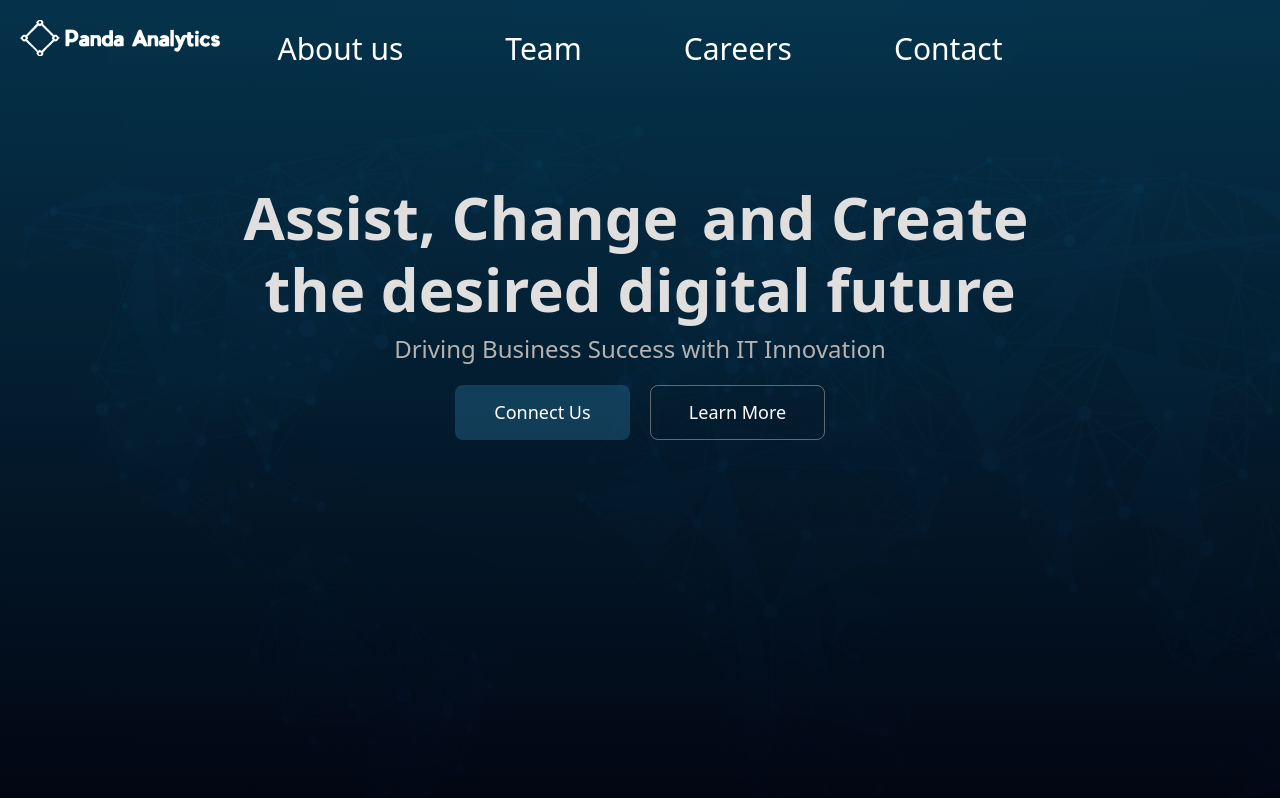
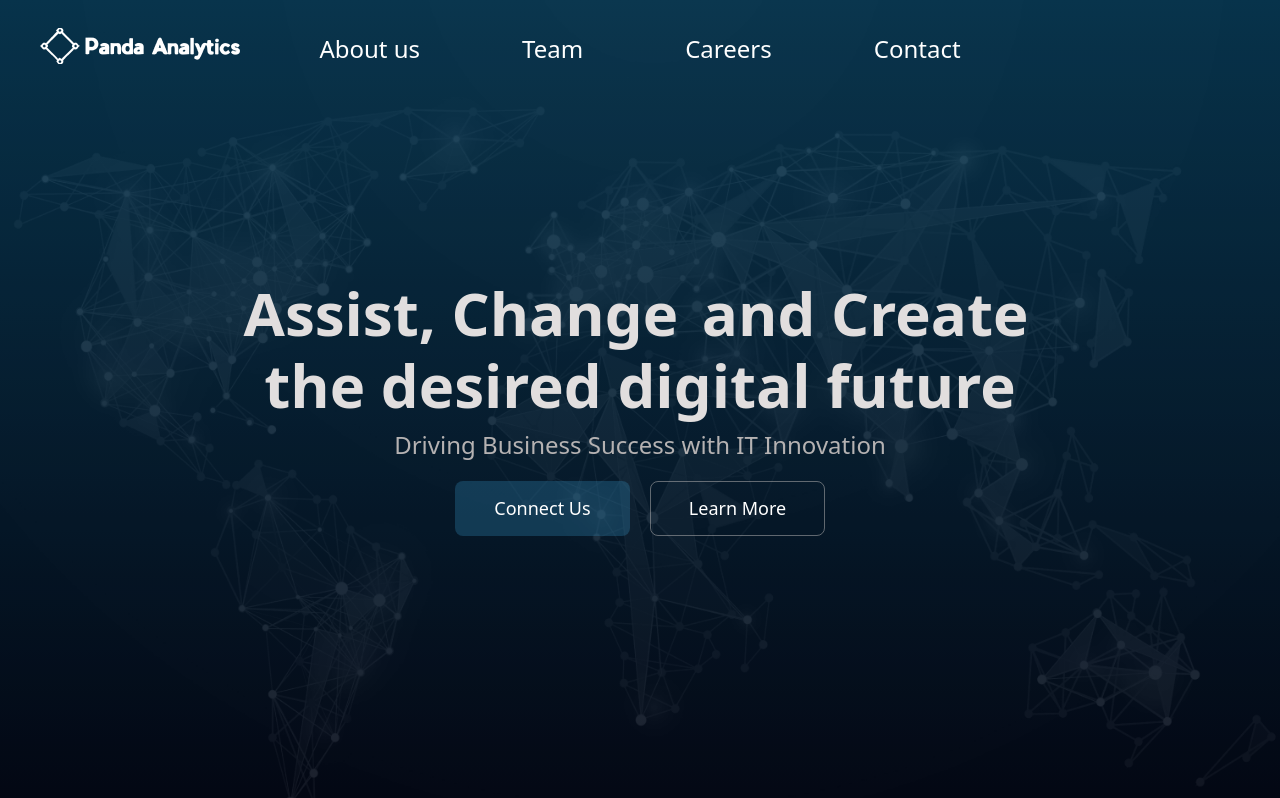
Before and after one commit to denny-038/Panda_webdesign, a React (Create React App) app: page / in a window 1280 px wide. Shown: the top 798 px of the page. Built offline with nearby package versions, Linux system fonts and the light colour scheme.

Commit message:
Adjusted small things in first page

```diff
--- a/src/components/First.jsx
+++ b/src/components/First.jsx
@@ -5,11 +5,11 @@ import Sky from '../Pictures/background_sky.png'
 const Navbar = () => {
   return (
     <div className='w-full h-screen flex flex-col relative'
-      style={{backgroundImage: `url(${Sky}), linear-gradient(to bottom, #053C5A, #020716)`, backgroundBlendMode: 'overlay'}}>
-      <img src={Panda} alt="/" className= 'md:ml-5 md:mx-0 mx-auto my-5 w-[200px] h-[36px]' />
+      style={{backgroundImage: `url(${Sky}), linear-gradient(to bottom, #053C5A, #020716)`, backgroundRepeat: 'no-repeat', backgroundSize: 'cover'}}>
+      <img src={Panda} alt="/" className= 'md:ml-10 md:my-7 md:mx-0 mx-auto my-5 w-[200px] h-[36px]' />
 
       <div className='md:flex hidden absolute top-0 left-0 right-0 justify-center items-center h-[114px] text-white'>
-        <ul className='md:text-3xl flex space-x-10 font-extralight pb-4'>
+        <ul className='md:text-2xl flex space-x-10 font-extralight pb-4'>
           <li className='p-4' style={{ marginRight: '30px'}}>
             <link rel="stylesheet" href="" />About us
           </li>
@@ -19,14 +19,14 @@ const Navbar = () => {
         </ul>
       </div>
 
-    <div className='flex items-center justify-center min-h-screen text-white -mt-40'>
+    <div className='flex items-center justify-center min-h-screen text-white -mt-20'>
     <div className='sm:text-left md:text-center flex flex-col justify-center'>
       <div className='text-[#E1DEDE] md:text-[60px] text-4xl font-semibold md:p-4 p-1'>
         <span>Assist, Change </span>
         <span className='md:inline hidden p-2'>and Create</span>
       </div>
       <p className='md:hidden sm:block text-[#E1DEDE] md:text-[60px] text-4xl font-semibold p-1'>
-        Create
+        And Create
       </p>
       <p className='text-[#E1DEDE] md:text-[60px] text-4xl font-semibold sm:justify-start md:p-4 p-1'>
         the desired digital future
@@ -47,7 +47,7 @@ const Navbar = () => {
         </button>
         </div>
         <button
-          className='md:hidden w-[130px] h-[35px] font-medium text-[14px] rounded-lg my-3 mx-auto py-1.5 border border-[#b5b2b285]'>
+          className='md:hidden w-[160px] h-[55px] font-medium text-[16px] rounded-lg my-3 mx-auto py-1.5 border border-[#b5b2b285]'>
           Get in Touch
         </button>
       </div>
```
